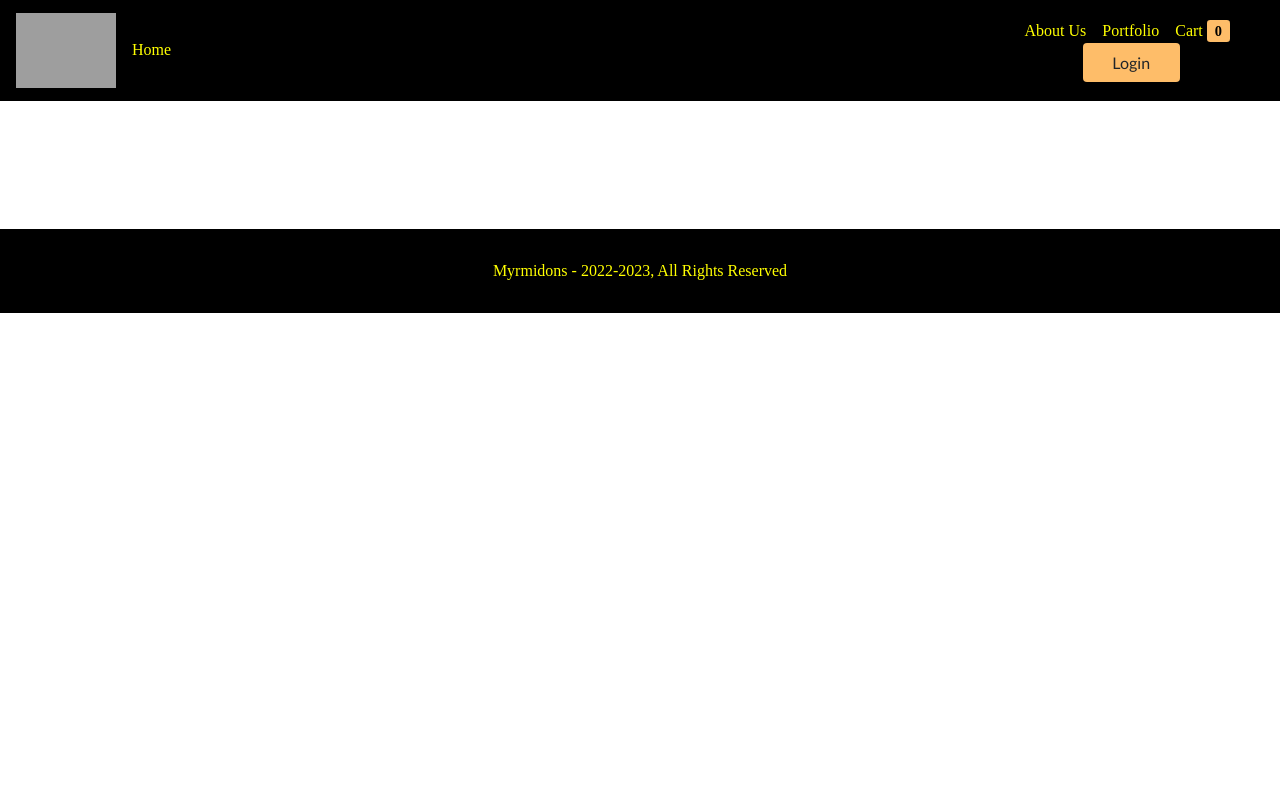
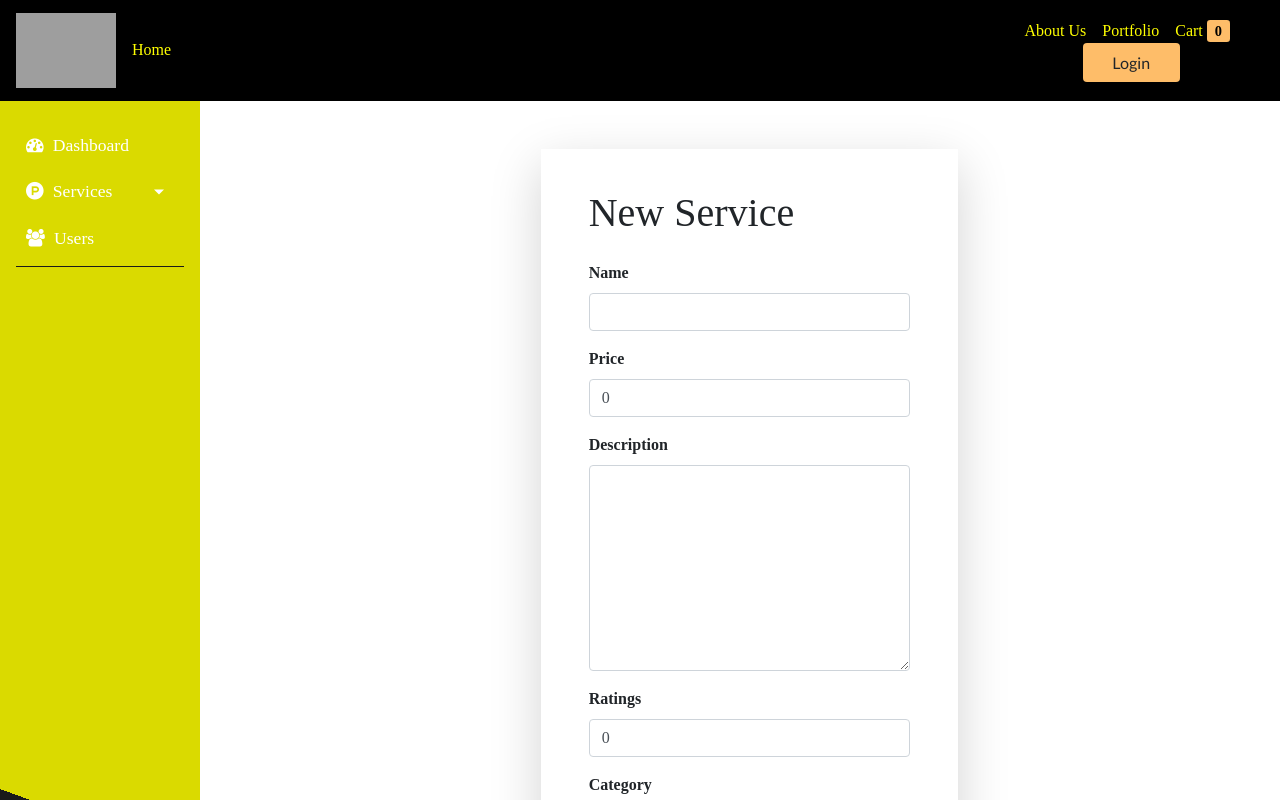
Before and after one commit to RyouKinoshita/myrmidons, a React (Create React App) app in the folder frontend/: page /admin/service/new in a window 1280 px wide. Built offline with nearby package versions, Linux system fonts and the light colour scheme; grey boxes are pictures that could not be loaded; a web font is replaced by a local one.

Commit message:
admin service create

```diff
--- a/frontend/src/App.js
+++ b/frontend/src/App.js
@@ -18,6 +18,7 @@
 import Dashboard from "./Components/Admin/Dashboard";
 import ProtectedRoute from "./Components/Route/ProtectedRoute";
 import ServicesList from "./Components/Admin/ServicesList";
+import NewService from "./Components/Admin/NewService";
 import { toast, ToastContainer } from "react-toastify";
 import "react-toastify/dist/ReactToastify.css";
 import axios from "axios";
@@ -122,6 +123,7 @@
             }
             exact="true"
           />
+          <Route path="/admin/service/new" element={<NewService />} />
           <Route
             path="/dashboard"
             element={
--- /dev/null
+++ b/frontend/src/Components/Admin/NewService.js
@@ -0,0 +1,234 @@
+import React, { Fragment, useState, useEffect } from "react";
+import { useNavigate } from "react-router-dom";
+import MetaData from "../Layout/Metadata";
+import Sidebar from "./SideBar";
+import { getToken } from "../../utils/helpers";
+import axios from "axios";
+import { toast } from "react-toastify";
+import "react-toastify/dist/ReactToastify.css";
+
+const NewService = () => {
+  const [name, setName] = useState("");
+  const [price, setPrice] = useState(0);
+  const [description, setDescription] = useState("");
+  const [ratings, setRatings] = useState(0);
+  const [category, setCategory] = useState("");
+  const [images, setImages] = useState([]);
+  const [imagesPreview, setImagesPreview] = useState([]);
+
+  const [error, setError] = useState("");
+  const [loading, setLoading] = useState(true);
+  const [success, setSuccess] = useState("");
+  const [service, setService] = useState({});
+
+  const categories = [
+    "Digital Marketing",
+    "Social Media Management",
+    "Graphics & Video Production",
+    "Web Development",
+    "Customer Service & QA",
+    "Project Management",
+    "Photography",
+    "KOL",
+    "Studio Services",
+    "PC/Mobile Game Management",
+  ];
+
+  let navigate = useNavigate();
+
+  const submitHandler = (e) => {
+    e.preventDefault();
+
+    const formData = new FormData();
+    formData.set("name", name);
+    formData.set("price", price);
+    formData.set("description", description);
+    formData.set("ratings", ratings);
+    formData.set("category", category);
+
+    images.forEach((image) => {
+      formData.append("images", image);
+    });
+
+    newService(formData);
+  };
+
+  const onChange = (e) => {
+    const files = Array.from(e.target.files);
+    setImagesPreview([]);
+    setImages([]);
+    files.forEach((file) => {
+      const reader = new FileReader();
+      reader.onload = () => {
+        if (reader.readyState === 2) {
+          setImagesPreview((oldArray) => [...oldArray, reader.result]);
+          setImages((oldArray) => [...oldArray, reader.result]);
+        }
+      };
+
+      reader.readAsDataURL(file);
+      // console.log(reader)
+    });
+  };
+  const newService = async (formData) => {
+    try {
+      const config = {
+        headers: {
+          "Content-Type": "application/json",
+          Authorization: `Bearer ${getToken()}`,
+        },
+      };
+
+      const { data } = await axios.post(
+        `http://localhost:4001/api/v1/admin/service/new`,
+        formData,
+        config
+      );
+      setLoading(false);
+      setSuccess(data.success);
+      setService(data.service);
+    } catch (error) {
+      setError(error.response.data.message);
+    }
+  };
+  useEffect(() => {
+    if (error) {
+      toast.error(error, {
+        position: toast.POSITION.BOTTOM_RIGHT,
+      });
+    }
+
+    if (success) {
+      navigate("/admin/service");
+      toast.success("Service created successfully", {
+        position: toast.POSITION.BOTTOM_RIGHT,
+      });
+    }
+  }, [error, success]);
+
+  return (
+    <Fragment>
+      <MetaData title={"New Service"} />
+      <div className="row">
+        <div className="col-12 col-md-2">
+          <Sidebar />
+        </div>
+
+        <div className="col-12 col-md-10">
+          <Fragment>
+            <div className="wrapper my-5">
+              <form
+                className="shadow-lg"
+                onSubmit={submitHandler}
+                encType="multipart/form-data"
+              >
+                <h1 className="mb-4">New Service</h1>
+
+                <div className="form-group">
+                  <label htmlFor="name_field">Name</label>
+                  <input
+                    type="text"
+                    id="name_field"
+                    className="form-control"
+                    value={name}
+                    onChange={(e) => setName(e.target.value)}
+                  />
+                </div>
+
+                <div className="form-group">
+                  <label htmlFor="price_field">Price</label>
+                  <input
+                    type="text"
+                    id="price_field"
+                    className="form-control"
+                    value={price}
+                    onChange={(e) => setPrice(e.target.value)}
+                  />
+                </div>
+
+                <div className="form-group">
+                  <label htmlFor="description_field">Description</label>
+                  <textarea
+                    className="form-control"
+                    id="description_field"
+                    rows="8"
+                    value={description}
+                    onChange={(e) => setDescription(e.target.value)}
+                  ></textarea>
+                </div>
+
+                <div className="form-group">
+                  <label htmlFor="price_field">Ratings</label>
+                  <input
+                    type="text"
+                    id="price_field"
+                    className="form-control"
+                    value={ratings}
+                    minimum="1"
+                    maximum="5"
+                    onChange={(e) => setRatings(e.target.value)}
+                  />
+                </div>
+
+                <div className="form-group">
+                  <label htmlFor="category_field">Category</label>
+                  <select
+                    className="form-control"
+                    id="category_field"
+                    value={category}
+                    onChange={(e) => setCategory(e.target.value)}
+                  >
+                    {categories.map((category) => (
+                      <option key={category} value={category}>
+                        {category}
+                      </option>
+                    ))}
+                  </select>
+                </div>
+
+                <div className="form-group">
+                  <label>Images</label>
+
+                  <div className="custom-file">
+                    <input
+                      type="file"
+                      name="images"
+                      className="custom-file-input"
+                      id="customFile"
+                      onChange={onChange}
+                      multiple
+                    />
+                    <label className="custom-file-label" htmlFor="customFile">
+                      Choose Images
+                    </label>
+                  </div>
+
+                  {imagesPreview.map((img) => (
+                    <img
+                      src={img}
+                      key={img}
+                      alt="Images Preview"
+                      className="mt-3 mr-2"
+                      width="55"
+                      height="52"
+                    />
+                  ))}
+                </div>
+
+                <button
+                  id="login_button"
+                  type="submit"
+                  className="btn btn-block py-3"
+                  // disabled={loading ? true : false}
+                >
+                  CREATE
+                </button>
+              </form>
+            </div>
+          </Fragment>
+        </div>
+      </div>
+    </Fragment>
+  );
+};
+export default NewService;
--- a/frontend/src/Components/Admin/SideBar.js
+++ b/frontend/src/Components/Admin/SideBar.js
@@ -29,7 +29,7 @@
               </li>
 
               <li>
-                <Link to="/admin/product">
+                <Link to="/admin/service/new">
                   <i className="fa fa-plus"></i> Create
                 </Link>
               </li>
```
Also changed, not shown: 1 other file (tests, documents, lock files or other folders).
